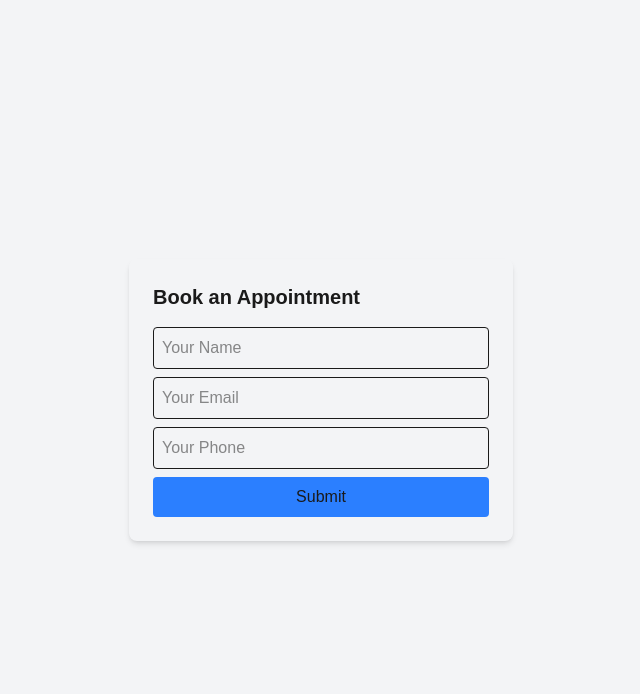
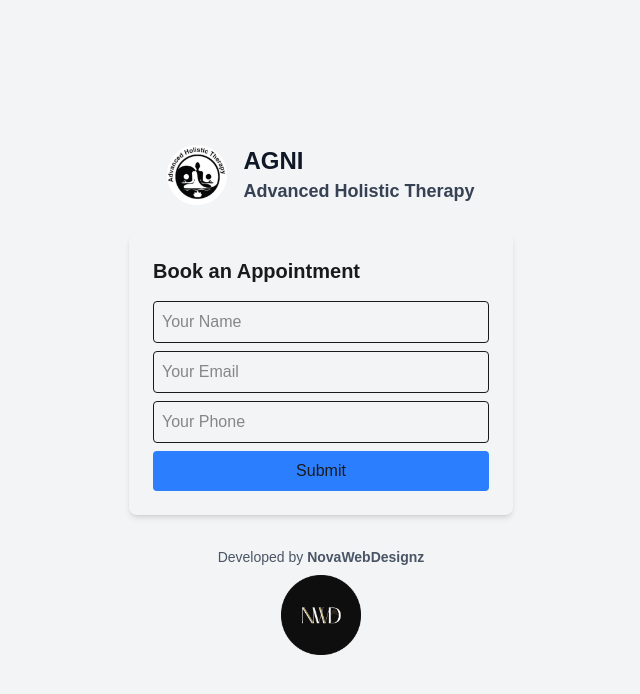
Before and after one commit to NovaWebDesignz/agniclinic_formprototype, a Next.js app: page / in a window 1280 px wide. Shown: the top 694 px of the page, without its empty margins (319-959 px from the left). Built offline with nearby package versions, Linux system fonts and the light colour scheme.

Commit message:
normal super easy frontend neatly ready

```diff
--- a/app/page.jsx
+++ b/app/page.jsx
@@ -1,6 +1,7 @@
 "use client";
 import { useState } from "react";
 import axios from "axios";
+import Image from "next/image";
 
 export default function Home() {
   const [formData, setFormData] = useState({ name: "", email: "", phone: "" });
@@ -24,7 +25,17 @@ export default function Home() {
   };
 
   return (
-    <div className="flex items-center justify-center min-h-screen bg-gray-100 dark:bg-gray-800">
+    <div className="flex flex-col items-center justify-center min-h-screen bg-gray-100 dark:bg-gray-800">
+      {/* Agni Logo & Name - Logo on Left, Text on Right, Both Centered */}
+      <div className="flex items-center mb-7">
+        <Image src="/images/agni_logo.png" alt="Agni Logo" width={60} height={80} />
+        <div className="ml-4 ">
+          <h1 className="text-2xl font-extrabold text-gray-900 dark:text-white">AGNI</h1>
+          <h2 className="text-lg font-bold text-gray-700 dark:text-gray-300">Advanced Holistic Therapy</h2>
+        </div>
+      </div>
+
+      {/* Appointment Form */}
       <form onSubmit={handleSubmit} className="dark:bg-slate-600 p-6 rounded-lg shadow-md w-96">
         <h2 className="text-xl font-semibold mb-4">Book an Appointment</h2>
         <input type="text" name="name" placeholder="Your Name" onChange={handleChange} className="w-full p-2 border rounded mb-2" required />
@@ -32,6 +43,14 @@ export default function Home() {
         <input type="tel" name="phone" placeholder="Your Phone" onChange={handleChange} className="w-full p-2 border rounded mb-2" required />
         <button type="submit" className="w-full bg-blue-500 dark:text-white py-2 rounded">Submit</button>
       </form>
+
+      {/* NovaWebDesignz Credits */}
+      <div className="mt-8 flex flex-col items-center">
+        <p className="text-sm text-gray-600 dark:text-gray-400">
+          Developed by <span className="font-semibold">NovaWebDesignz</span>
+        </p>
+        <Image src="/images/NWDLogo.png" alt="NovaWebDesignz Logo" width={80} height={30} className="mt-2" />
+      </div>
     </div>
   );
 }
```
Also changed, not shown: public/images/NWDLogo.png (added), public/images/agni_logo.png (added).
